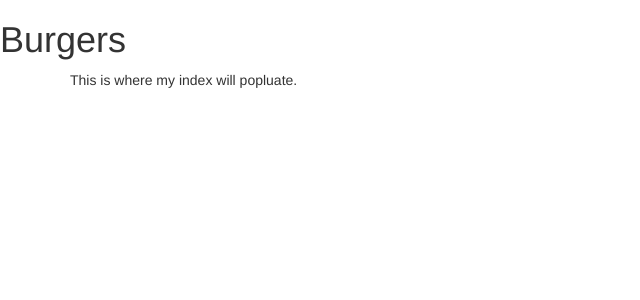
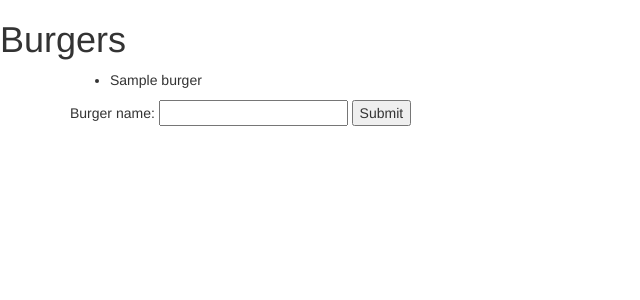
Before and after one commit to joeyfboone/burger, a Node server app: template views/index.handlebars in a window 1280 px wide. Shown: the top 300 px of the page, without its empty margins (0-640 px from the left). Run offline with Node 20, Linux system fonts and the light colour scheme; the template is opened without the code that fills it: most values are stand-ins (such as "Sample title", 1, 10 or a date in 2020); some libraries are stand-ins or nearby versions.

Commit message:
routing and handlebars

```diff
--- a/app/routing/apiroutes.js
+++ b/app/routing/apiroutes.js
@@ -1,10 +1,30 @@
 
 module.exports = function(app) {
+    var mysql      = require('mysql');
+    var exphbs = require("express-handlebars");
+
+    var connection = mysql.createConnection({
+      host     : 'localhost',
+      user     : 'root',
+      password : 'Grenada1',
+      database : 'burgersDB'
+    });
     app.get('/', function(req, res){
-//        res.render("index", {burgers: db});
-          res.render("index");
+        connection.query("SELECT * FROM burgers"), function(err, results) {
+            if (err) throw err;
+            var hbsObject = {burgers: results};
+            res.render("index", hbsObject);
+        }
+
     }),
     app.get("/burger", function(req, res){
         res.send("hi from postman")
+    }),
+    app.post('/create', function(req, res){
+        var burger = req.body.burger_name;
+        connection.query("INSERT INTO burgers (burger_name) Values (?)", [burger]), function(err, result) {
+            if (err) throw err;
+        }
+        res.redirect("/");
     })
 }
--- a/package.json
+++ b/package.json
@@ -21,6 +21,7 @@
     "body-parser": "^1.18.2",
     "express": "^4.16.1",
     "express-handlebars": "^3.0.0",
+    "handlebars": "^4.0.10",
     "method-override": "^2.3.10",
     "mysql": "^2.14.1"
   }
--- a/server.js
+++ b/server.js
@@ -5,6 +5,14 @@ const bodyParser = require("body-parser");
 const app = express();
 
 const PORT = process.env.PORT || 3000;
+
+var mysql      = require('mysql');
+var connection = mysql.createConnection({
+  host     : 'localhost',
+  user     : 'root',
+  password : 'Grenada1',
+  database : 'burgersDB'
+});
 
 app.use(methodOverride('X-HTTP-Method-Override'))
 
--- a/views/index.handlebars
+++ b/views/index.handlebars
@@ -1,3 +1,13 @@
-<p>
-    This is where my index will popluate.
-</p>
+<ul>
+  {{#each burgers}}
+  	<li>
+    <p>{{this.burger_name}}</p>
+  	</li>
+  {{/each}}
+</ul>
+
+
+<form action="/create" method="post">
+    Burger name: <input type="text" name="burger_name">
+    <input type="submit" value="Submit">
+</form>
```
